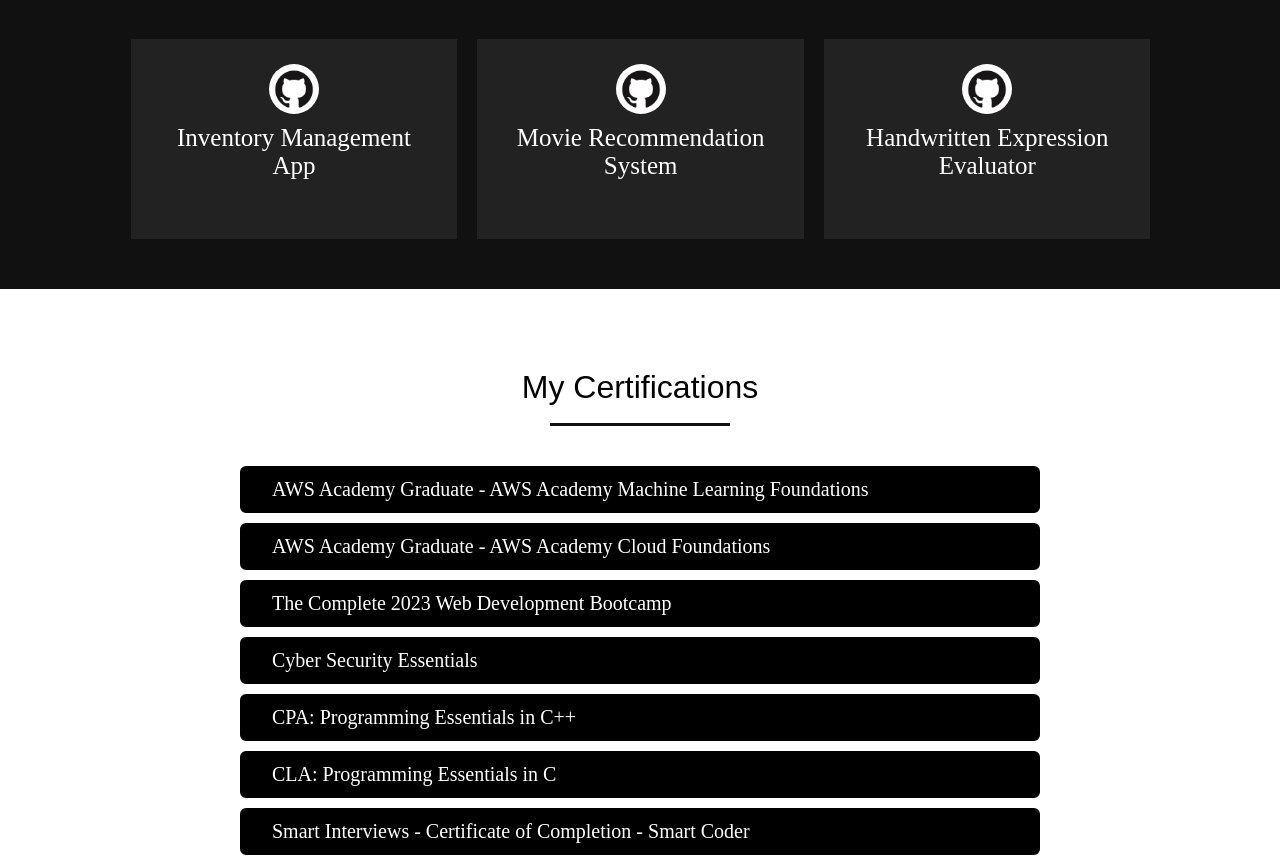
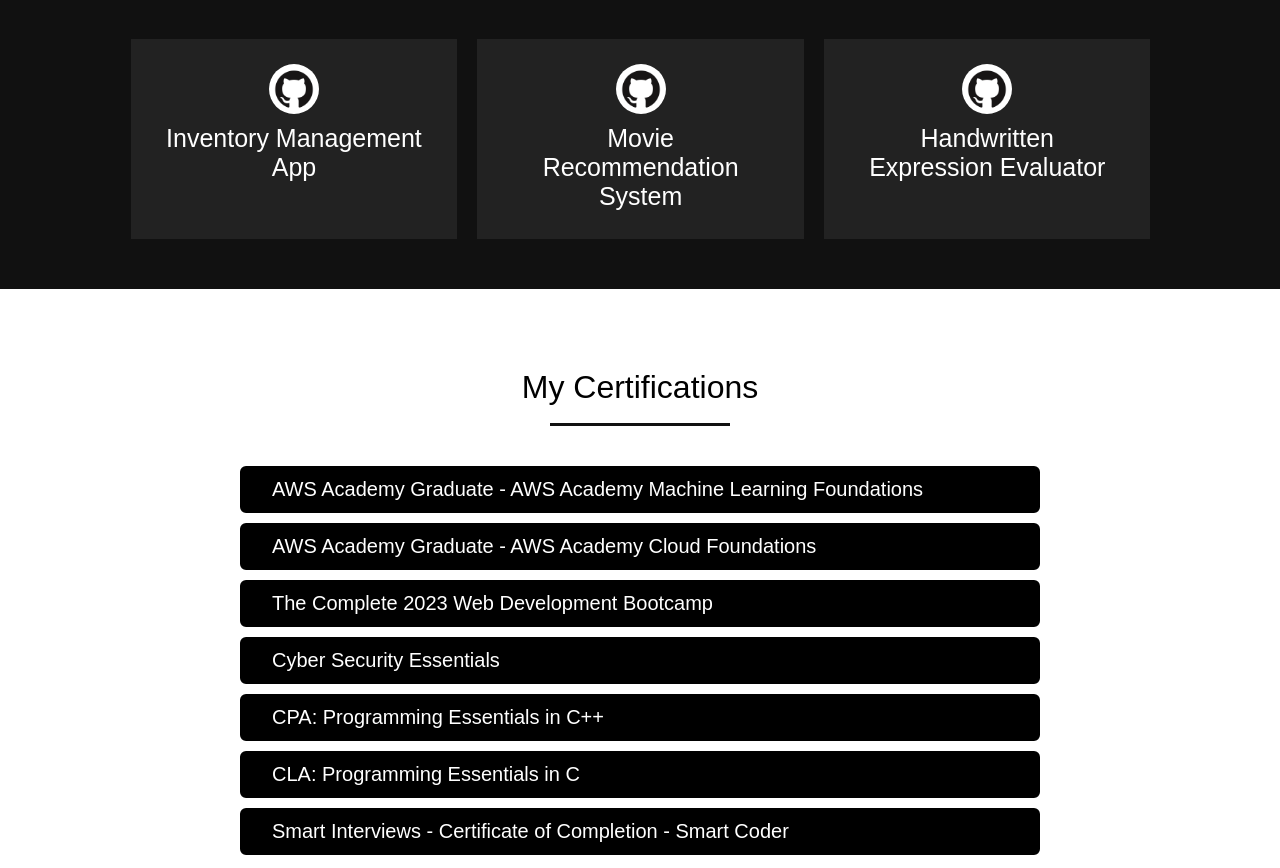
Before and after one commit to INTRON-26/portfolio, a plain HTML site: page index.html in a window 1280 px wide. Shown: the part 880-1748 px from the top of the page. Drawn offline with nearby package versions, Linux system fonts and the light colour scheme.

Commit message:
feat(index.html): Changes to font.

```diff
--- a/index.html
+++ b/index.html
@@ -74,7 +74,7 @@
             <a href="https://github.com/INTRON-26/Handwritten-Expression-Solver" target="_blank">
               <div class="card-link">
                 <center><img src="images/github.png" alt=""></center>
-                <div class="text">Handwritten Expression Evaluator</div>
+                <div class="text" style="font-family: sans-serif;">Handwritten Expression Evaluator</div>
               </div>
             </a>
           </div>
@@ -84,7 +84,7 @@
             <a href="https://github.com/INTRON-26/Inventory-App" target="_blank">
               <div class="card-link">
                 <center><img src="images/github.png" alt=""></center>
-                <div class="text">Inventory Management App</div>
+                <div class="text" style="font-family: sans-serif;">Inventory Management App</div>
               </div>
             </a>
           </div>
@@ -94,7 +94,7 @@
             <a href="https://github.com/INTRON-26/Movie_Recommendation_System" target="_blank">
               <div class="card-link">
                 <center><img src="images/github.png" alt=""></center>
-                <div class="text">Movie Recommendation System</div>
+                <div class="text" style="font-family: sans-serif;">Movie Recommendation System</div>
               </div>
             </a>
           </div>
@@ -110,25 +110,25 @@
             <div class="cert-list">
                 <ul>
                     <li>
-                        <a href="https://www.credly.com/badges/9f0318d4-627a-4499-9b93-abaeb8490f0a/" target="_blank">AWS Academy Graduate - AWS Academy Machine Learning Foundations</a>
+                        <a style="font-family: sans-serif;" href="https://www.credly.com/badges/9f0318d4-627a-4499-9b93-abaeb8490f0a/" target="_blank">AWS Academy Graduate - AWS Academy Machine Learning Foundations</a>
                     </li>
                     <li>
-                        <a href="https://www.credly.com/badges/ec5f651b-14c2-4419-b978-64e39d8566ff/" target="_blank">AWS Academy Graduate - AWS Academy Cloud Foundations</a>
+                        <a  style="font-family: sans-serif;" href="https://www.credly.com/badges/ec5f651b-14c2-4419-b978-64e39d8566ff/" target="_blank">AWS Academy Graduate - AWS Academy Cloud Foundations</a>
                     </li>
                     <li>
-                        <a href="https://www.udemy.com/certificate/UC-fe4f2b86-41a2-446b-bb20-a1db8ac7dbb3/" target="_blank">The Complete 2023 Web Development Bootcamp</a>
+                        <a style="font-family: sans-serif;" href="https://www.udemy.com/certificate/UC-fe4f2b86-41a2-446b-bb20-a1db8ac7dbb3/" target="_blank">The Complete 2023 Web Development Bootcamp</a>
                     </li>
                     <li>
-                        <a href="https://www.credly.com/earner/earned/share/d2e55d8b-c9cc-47ee-a2b8-20190588bb73" target="_blank">Cyber Security Essentials</a>
+                        <a style="font-family: sans-serif;" href="https://www.credly.com/earner/earned/share/d2e55d8b-c9cc-47ee-a2b8-20190588bb73" target="_blank">Cyber Security Essentials</a>
                     </li>
                     <li>
-                        <a href="https://www.netacad.com/portal/profile/1021568806/certi" target="_blank">CPA: Programming Essentials in C++</a>
+                        <a style="font-family: sans-serif;" href="https://www.netacad.com/portal/profile/1021568806/certi" target="_blank">CPA: Programming Essentials in C++</a>
                     </li>
                     <li>
-                        <a href="https://www.netacad.com/portal/profile/1021568806/certi" target="_blank">CLA: Programming Essentials in C</a>
+                        <a style="font-family: sans-serif;" href="https://www.netacad.com/portal/profile/1021568806/certi" target="_blank">CLA: Programming Essentials in C</a>
                     </li>
                     <li>
-                        <a href="https://smartinterviews.in/certificate/0ac300dd" target="_blank">Smart Interviews - Certificate of Completion - Smart Coder</a>
+                        <a style="font-family: sans-serif;" href="https://smartinterviews.in/certificate/0ac300dd" target="_blank">Smart Interviews - Certificate of Completion - Smart Coder</a>
                     </li>
                     <!-- Add more certification items as needed -->
                 </ul>
```
